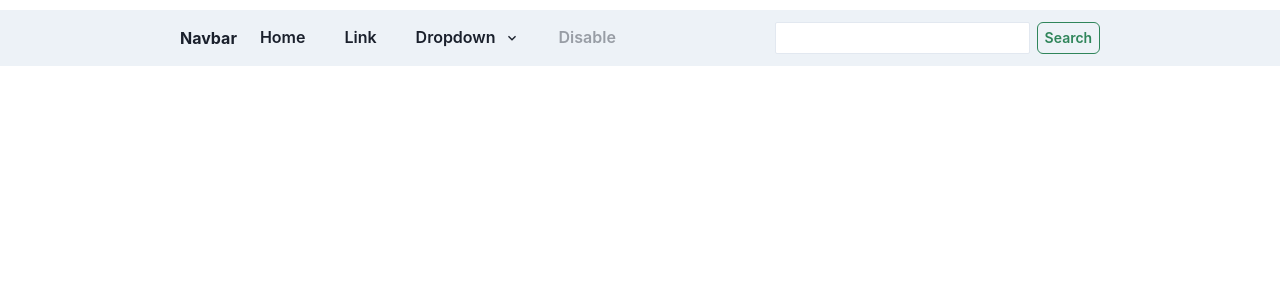
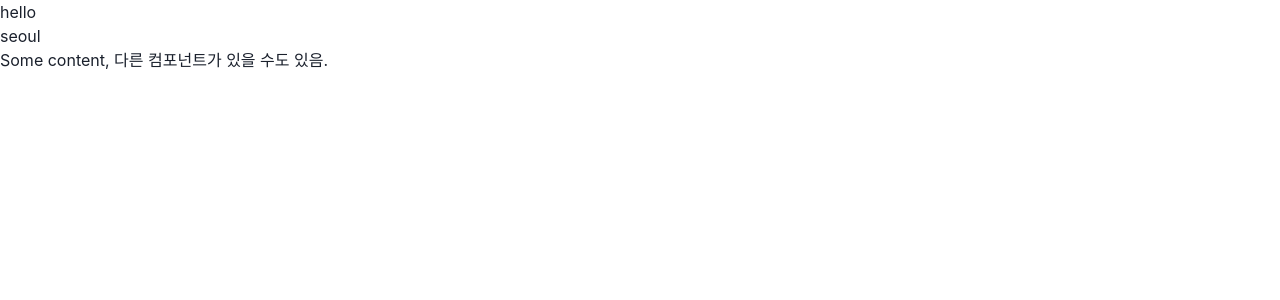
Before and after one commit to Nighteast/react20231031, a React (Create React App) app: page / in a window 1280 px wide. Shown: the top 300 px of the page. Built offline with nearby package versions, Linux system fonts and the light colour scheme.

Commit message:
children prop

```diff
--- a/src/App.js
+++ b/src/App.js
@@ -1,61 +1,20 @@
-import React from "react";
-import {
-  Box,
-  Button,
-  Flex,
-  FormControl,
-  Input,
-  Menu,
-  MenuButton,
-  MenuItem,
-  MenuList,
-  Text,
-} from "@chakra-ui/react";
-import { ChevronDownIcon } from "@chakra-ui/icons";
+function MyComp({ text, address, children }) {
+  return (
+    <>
+      <p>{text}</p>
+      <p>{address}</p>
+      <p>{children}</p>
+    </>
+  );
+}
 
 function App(props) {
   return (
-    <Flex
-      justifyContent={"space-between"}
-      align={"center"}
-      py={"8px"}
-      my={"10px"}
-      bg={"gray.100"}
-      px={{ base: "0px", md: "70px", lg: "120px", xl: "180px" }}
-    >
-      <Flex gap={"7px"} align={"center"}>
-        <Text as={"b"}>Navbar</Text>
-        <Button variant={"ghost"}>Home</Button>
-        <Button variant={"ghost"}>Link</Button>
-        <Menu>
-          <MenuButton
-            variant={"ghost"}
-            as={Button}
-            rightIcon={<ChevronDownIcon />}
-          >
-            Dropdown
-          </MenuButton>
-          <MenuList>
-            <MenuItem>Download</MenuItem>
-            <MenuItem>Create a Copy</MenuItem>
-            <MenuItem>Mark as Draft</MenuItem>
-            <MenuItem>Delete</MenuItem>
-            <MenuItem>Attend a Workshop</MenuItem>
-          </MenuList>
-        </Menu>
-        <Button variant={"ghost"} isDisabled={true}>
-          Disable
-        </Button>
-      </Flex>
-      <Flex gap={"7px"} align={"center"}>
-        <FormControl>
-          <Input size={"sm"} bg={"white"} />
-        </FormControl>
-        <Button size={"sm"} variant={"outline"} colorScheme="green">
-          Search
-        </Button>
-      </Flex>
-    </Flex>
+    <div>
+      <MyComp text={"hello"} address={"seoul"}>
+        Some content, 다른 컴포넌트가 있을 수도 있음.
+      </MyComp>
+    </div>
   );
 }
 
```
